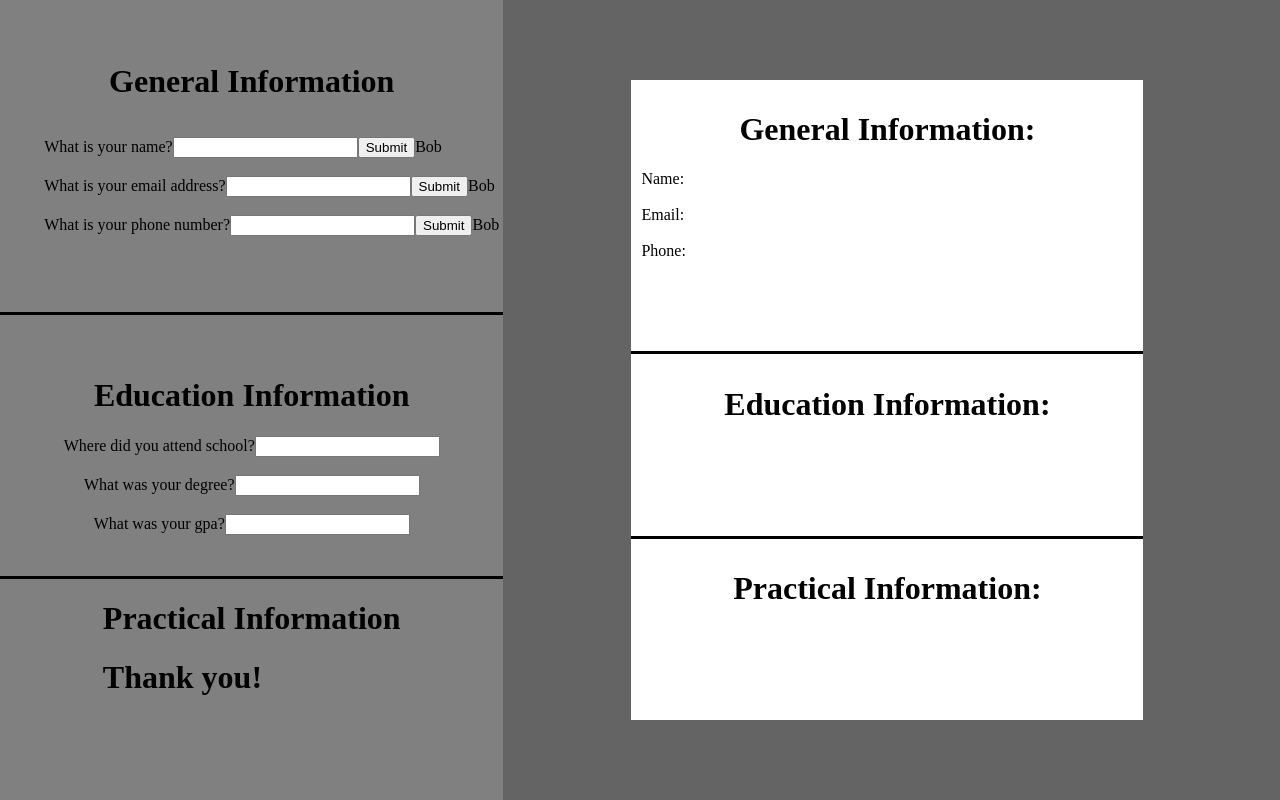
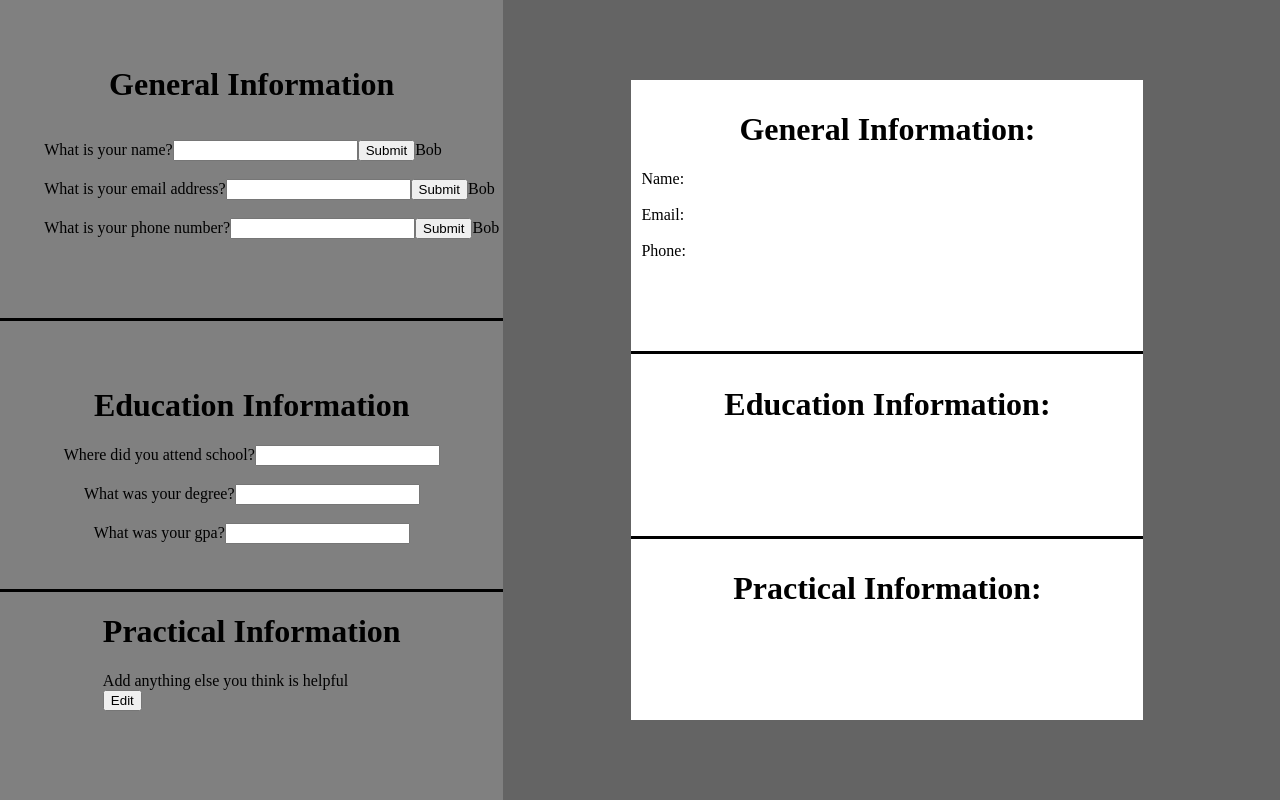
Before and after one commit to bradgerb/odin-cv-application, a React (Vite) app: page / in a window 1280 px wide. Both pictures are taken after a click on the button "Send". Built offline with nearby package versions, Linux system fonts and the light colour scheme.

Commit message:
Finish practical info section

```diff
--- a/src/components/PracticalExperience.jsx
+++ b/src/components/PracticalExperience.jsx
@@ -4,15 +4,26 @@ function Practical() {
     // return <div>What was your previous job</div>
 
   const [isSent, setIsSent] = useState(false);
-  const [message, setMessage] = useState('this is the default message');
+  const [message, setMessage] = useState('Add anything else you think is helpful');
+
+  function handleEdit() {
+    setIsSent(false);
+  }
 
   if (isSent) {
-    return <h1>Thank you!</h1>;
+    return (
+        <>
+            <div>{message}</div>
+            <button onClick={handleEdit}>Edit</button>
+            {/* onClick={setIsSent(false)} */}
+        </>
+    )
+
   } else {
     return (
       <form onSubmit={e => {
         e.preventDefault();
-        alert(`Sending: "${message}"`);
+        // alert(`Sending: "${message}"`);
         setIsSent(true);
       }}>
         <textarea
```
